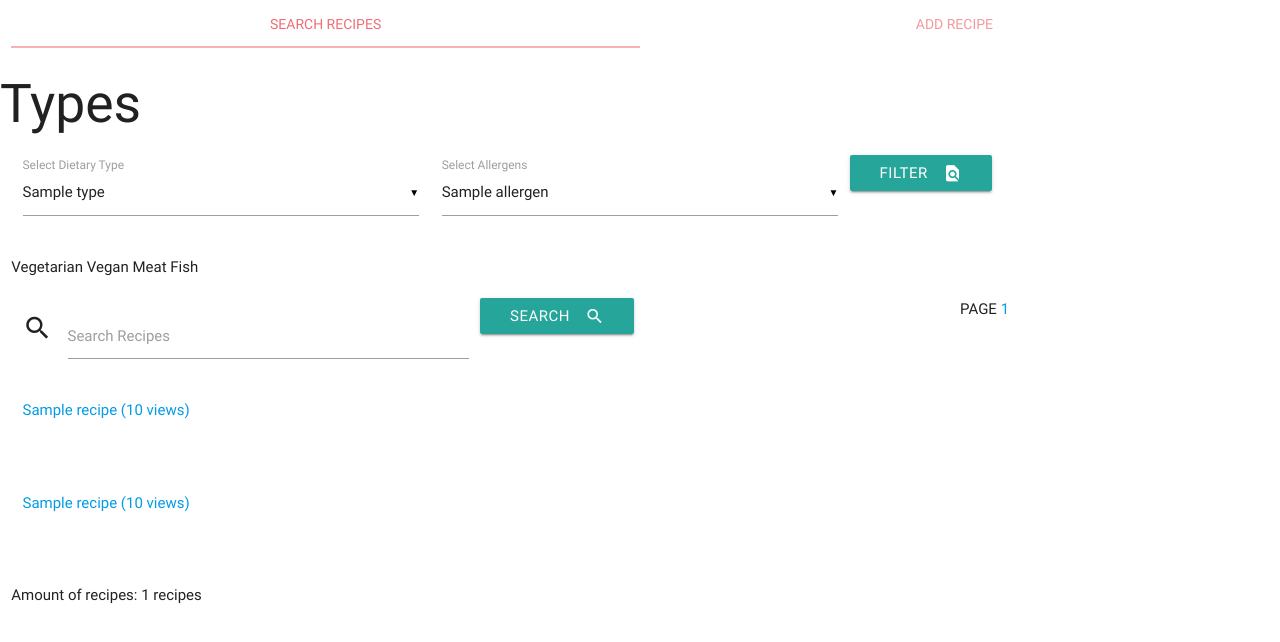
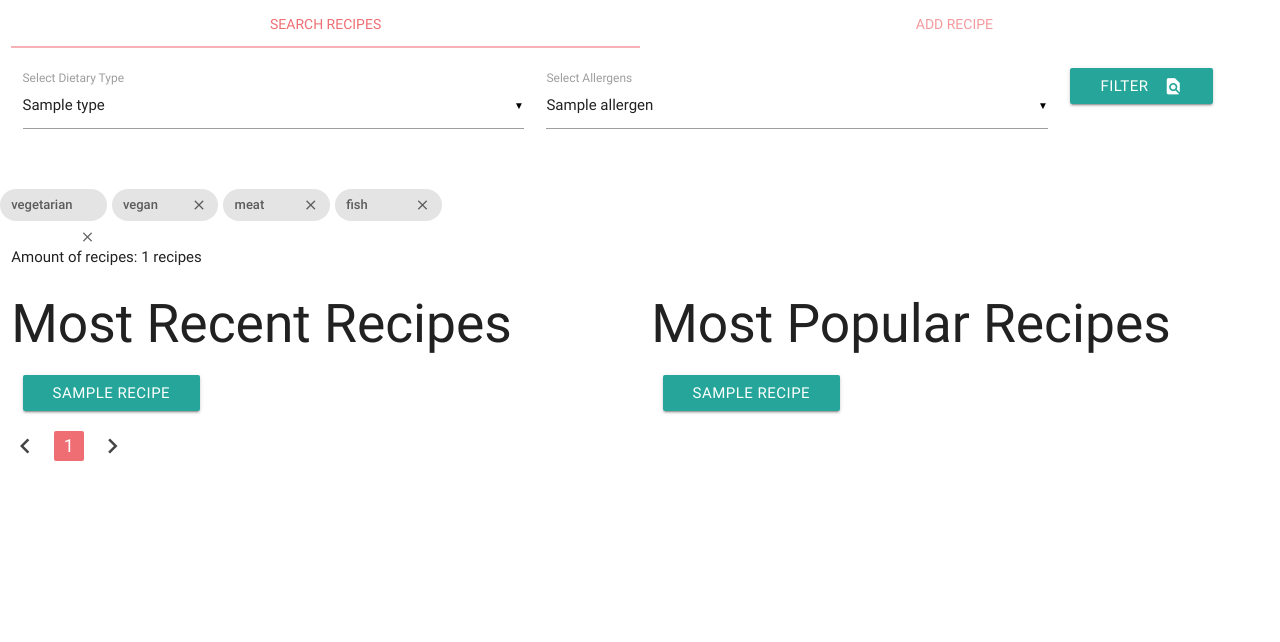
Before and after one commit to Daanivd/msp3, a Flask app: page /recipes/1 in a window 1280 px wide. Shown: the top 642 px of the page. Run offline with Flask 2, Linux system fonts and the light colour scheme; a database or web service that is not in the repository returns one stand-in record (values such as "Sample title"); some libraries are stand-ins or nearby versions.

Commit message:
added more styling to templates

```diff
--- a/app.py
+++ b/app.py
@@ -18,27 +18,35 @@ mongo = PyMongo(app)
 def recipes(page):
       allergensF = request.args.getlist('allergensF')
       dietF = request.args.getlist('dietF')
+     # searchKey = request.args.getlist('searchKey')
       if dietF == []:
-        dietF = ['Vegetarian', 'Vegan', 'Meat', 'Fish']
+        dietF = ['vegetarian', 'vegan', 'meat', 'fish']
+
       recipes = mongo.db.recipes.find({'$and':[{'diet': {'$in': dietF}}, {'allergens': {'$nin': allergensF}}]}).sort('dateEntered',-1)
       recipesV = mongo.db.recipes.find({'$and':[{'diet': {'$in': dietF}}, {'allergens': {'$nin': allergensF}}]}).sort('views', -1)
       total = recipes.count()
       nPerPage = 4
       pages = list(range(1,-(-total//nPerPage)+1))
+      if int(page) > 1:
+          prevPage = int(page) - 1
+      else:
+          prevPage = 1
+      if int(page) < len(pages):
+          nextPage = int(page) + 1
+      else:
+          nextPage = len(pages)
+
       skip = (int(page)-1)*nPerPage
       recipes=recipes.skip(skip).limit(nPerPage)
       recipesV=recipesV.skip(skip).limit(nPerPage)
-      return render_template('recipes.html', dietF=dietF, allergensF=allergensF, page=page, recipes = recipes, recipesV = recipesV, pages=pages, types=mongo.db.type.find(), allergens=mongo.db.allergens.find())
+      return render_template('recipes.html', dietF=dietF, allergensF=allergensF, page=int(page), prevPage=prevPage, nextPage=nextPage, recipes = recipes, recipesV = recipesV, pages=pages, types=mongo.db.type.find(), allergens=mongo.db.allergens.find())
 
 @app.route('/filter_recipes', methods=['POST'])
 def filter_recipe():
 
     allergensF = request.form.getlist('allergens')
     dietF = request.form.getlist('diet')
-    #mongo.db.filters.update_one({},{'$set': {'dietF': dietF,
-       #                                  'allergensF': allergensF}})
-
-#filteredRecipes = mongo.db.recipes.find({'diet': {'all': diet}, 'allergens': {'nin': allergens}})
+   # searchKey = request.form['searchKey']
 
     return redirect(url_for('recipes', page=1, dietF = dietF, allergensF = allergensF))
 
@@ -68,18 +76,18 @@ def add_recipe():
     keywords = request.form['keywords']
     keywords = keywords.strip().split(',')
 
-    recipes.insert_one({'recipeName': recipeName.lower(),
+    recipes.insert_one({'recipeName': recipeName,
                         'dateEntered': dateEntered,
-                        'servings': servings.lower(),
-                        'prepTime': prepTime.lower(),
-                        'diet': diet.lower(),
-                        'ingredients': ingredients.lower(),
-                        'directions': directions.lower(),
-                        'allergens': allergens.lower(),
-                        'keywords': keywords.lower(),
+                        'servings': servings,
+                        'prepTime': prepTime,
+                        'diet': diet,
+                        'ingredients': ingredients,
+                        'directions': directions,
+                        'allergens': allergens,
+                        'keywords': keywords,
                         'views': 0})
 
-    return redirect(url_for('recipes'))
+    return redirect(url_for('recipes', page=1))
 
 
 @app.route('/edit/<recipe_id>')
--- a/templates/base.html
+++ b/templates/base.html
@@ -4,18 +4,11 @@
 <head>
     <link href="https://fonts.googleapis.com/icon?family=Material+Icons" rel="stylesheet">
     <link rel="stylesheet" href="https://cdnjs.cloudflare.com/ajax/libs/materialize/0.100.2/css/materialize.min.css">
-    <link rel="stylesheet" href="/static/css/style.css" type="text/css"/>
+    <link rel="stylesheet" href="/static/css/style.css" type="text/css" />
 </head>
 
 <body>
-    <div class="row">
-        <div class="col s12">
-            <ul class="tabs">
-                <li class="tab col s6"><a href="{{ url_for('recipes', page=1) }}" target="_self">Search Recipes</a></li>
-                <li class="tab col s6"><a href="{{ url_for('create') }}" target="_self">Add Recipe</a></li>
-            </ul>
-        </div>
-    </div>
+
 
     {% block content %} {% endblock %}
 
@@ -26,6 +19,21 @@
     <script>
         $(document).ready(function() {
             $('select').material_select();
+
+
+        $('.dropdown-button').dropdown({
+            inDuration: 300,
+            outDuration: 225,
+            constrainWidth: false, // Does not change width of dropdown to that of the activator
+            hover: true, // Activate on hover
+            gutter: 0, // Spacing from edge
+            belowOrigin: false, // Displays dropdown below the button
+            alignment: 'left', // Displays dropdown with edge aligned to the left of button
+            stopPropagation: false // Stops event propagation
+        });
+
+        $('.chips').material_chip();
+        $('ul.tabs').tabs('select_tab', 'tab_id');
         });
     </script>
 </body>
--- a/templates/recipes.html
+++ b/templates/recipes.html
@@ -1,13 +1,21 @@
 {% extends 'base.html' %} {% block content %}
 
-<h2>Types</h2>
+<!-- TOP ROW MENU -->
+<div class="row">
+    <div class="col s12">
+        <ul class="tabs">
+            <li id="search"class="tab col s6"><a href="{{ url_for('recipes', page=1) }}" target="_self">Search Recipes</a></li>
+            <li id="add" class="tab col s6"><a href="{{ url_for('create') }}" target="_self">Add Recipe</a></li>
+        </ul>
+    </div>
+</div>
 
+<!--FILTER-->
 <div class="row">
-
     <form action="{{ url_for('filter_recipe') }}" method="POST" class="col s12">
         <div class="row">
             <!--Dietary Type -->
-            <div class="input-field col s4">
+            <div class="input-field col s5">
                 <select multiple name="diet">
                   {% for diet in types %}
                   {% if diet.type in dietF %}
@@ -21,7 +29,7 @@
             </div>
 
             <!-- Allergens -->
-            <div class="input-field col s4">
+            <div class="input-field col s5">
                 <select multiple name="allergens">
                   {% for allergen in allergens %}
                   {% if allergen.allergen in allergensF %}
@@ -35,47 +43,57 @@
                 <label>Select Allergens</label>
             </div>
 
-            <div class="row">
+
+            <div class="col s2">
                 <button class="btn waves-effect waves-light" type="submit">Filter
                 <i class="material-icons right">find_in_page</i>
              </button>
             </div>
-
-    </form>
-
-    {% for diet in dietF %}
-    <span>{{diet}}</span> {% endfor %} {% for allergen in allergensF %}
-    <span>{{allergen}}</span> {% endfor %}
-
-    </div>
-    <div class="col s9 search">
-        <div class="row">
-            <form action="{{ url_for('search_recipes') }}" method="POST">
-                <div class="input-field col s6">
-                    <i class="material-icons prefix">search</i>
-                    <input id="icon_prefix" name="searchKey" type="text" class="validate">
-                    <label for="icon_prefix">Search Recipes</label>
-                </div>
-                <button class="btn waves-effect waves-light" type="submit">Search
-                <i class="material-icons right">search</i>
-             </button>
     </form>
     </div>
-        <div class="row">
-            {% for recipe in recipes %}
-            <div class="col s3 recipe">
-                <a href="/recipe/{{recipe._id}}">{{recipe.recipeName}} ({{recipe.views}} views)</a>
-
-            </div>
-            {% endfor %}
 </div>
 
+<!-- FILTERS -->
 <div class="row">
-            {% for recipeV in recipesV %}
-            <div class="col s3 recipe">
-                <a href="/recipe/{{recipeV._id}}">{{recipeV.recipeName}} ({{recipeV.views}} views)</a>
+    {% for diet in dietF %}
+    <div id="{{diet}} " class="chip col s1">
+        {{diet}}
+        <i class="close material-icons">close</i>
+    </div>{% endfor %} {% for allergen in allergensF %}
+    <div id="{{allergen}}" class="chip col s1">
+        {{allergen}}
+        <i class="close material-icons">close</i>
+    </div> {% endfor %}
+</div>
 
+<!-- RECIPES -->
+<div class="row">
+    <div class="col s6 col m9">
+        Amount of recipes: {{recipes.count()}} recipes
     </div>
+
+
+    <div class="col s6">
+        <h2>Most Recent Recipes</h2>
+
+        {% for recipe in recipes %}
+        <div class="col s6">
+            <a class='dropdown-button btn' href='#' data-activates='{{recipe._id}}'>{{recipe.recipeName}}</a>
+            <ul id='{{recipe._id}}' class='dropdown-content'>
+                <li><a href="/recipe/{{recipe._id}}">{{recipe.recipeName}} ({{recipe.prepTime}})</a></li>
+                <li>
+                    <p>Allergens: {% for allergen in recipe.allergens %} {{allergen}} {% endfor %}</p>
+                </li>
+
+                <li>
+                    <p>Keywords: {% for keyword in recipe.keywords %} {{keyword}} {% endfor %}</p>
+                </li>
+                <li>
+                    <p>{{recipe.views}} views since {{recipe.dateEntered}}</p>
+                </li>
+            </ul>
+        </div>
+        <br>
         {% endfor %}
     </div>
 
@@ -83,14 +101,51 @@
 
 
 
+
+    <div class="col s6">
+        <h2>Most Popular Recipes</h2>
+        {% for recipeV in recipesV %}
+        <div class="col s6">
+            <a class='dropdown-button btn' href='#' data-activates='{{recipeV._id}}'>{{recipeV.recipeName}}</a>
+            <ul id='{{recipeV._id}}' class='dropdown-content'>
+                <li><a href="/recipe/{{recipeV._id}}">{{recipeV.recipeName}} ({{recipeV.prepTime}})</a></li>
+                <li>
+                    <p>Allergens: {% for allergen in recipeV.allergens %} {{allergen}} {% endfor %}</p>
+                </li>
+
+                <li>
+                    <p>Keywords: {% for keyword in recipeV.keywords %} {{keyword}} {% endfor %}</p>
+                </li>
+                <li>
+                    <p>{{recipeV.views}} views since {{recipeV.dateEntered}}</p>
+                </li>
+            </ul>
         </div>
-    <div class="col s6 col m9">
-        Amount of recipes: {{recipes.count()}} recipes
+        {% endfor %}
+    </div>
 </div>
 
-    <span>PAGE</span> {% for page in pages %}
-    <a href="/recipes/{{page}}">{{page}}</a> {% endfor %}
-</div>
-</div>
-</div>
+
+
+
+
+
+<ul class="pagination">
+
+    <li class="waves-effect"><a href="/recipes/{{prevPage}}"><i class="material-icons">chevron_left</i></a></li>
+    {% for linkPage in pages %}
+    {% if linkPage == page %}
+    <li class="active"><a href="/recipes/{{linkPage}}">{{linkPage}}</a></li>
+    {% else %}
+    <li><a href="/recipes/{{linkPage}}">{{linkPage}}</a></li>
+    {% endif %}
+    {% endfor %}
+    <li class="waves-effect"><a href="/recipes/{{nextPage}}"><i class="material-icons">chevron_right</i></a></li>
+  </ul>
+
+
+
+
+
+
 {% endblock %}
```
Also changed, not shown: templates/create.html (+57 -48 lines), templates/edit.html (+67 -40 lines), templates/recipe.html (+37 -20 lines). Lines whose indentation alone changed are shown as unchanged.
